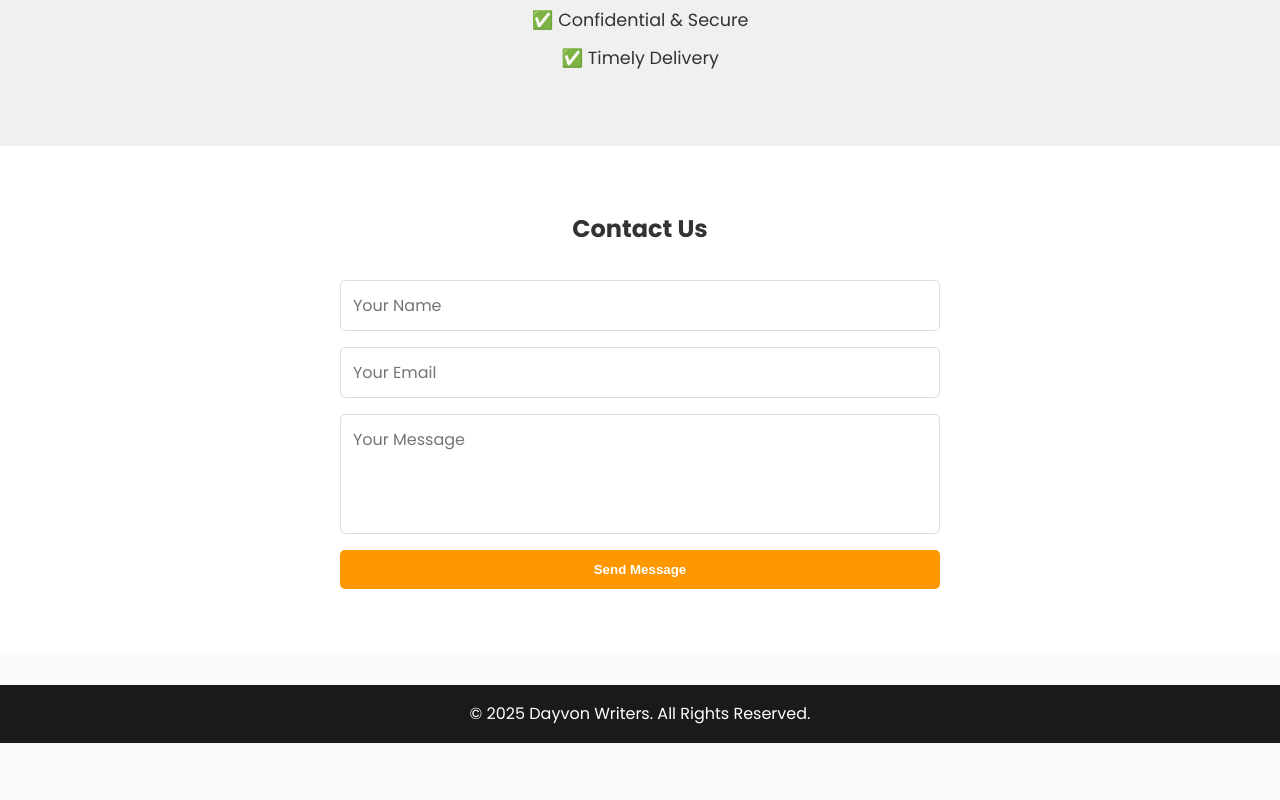
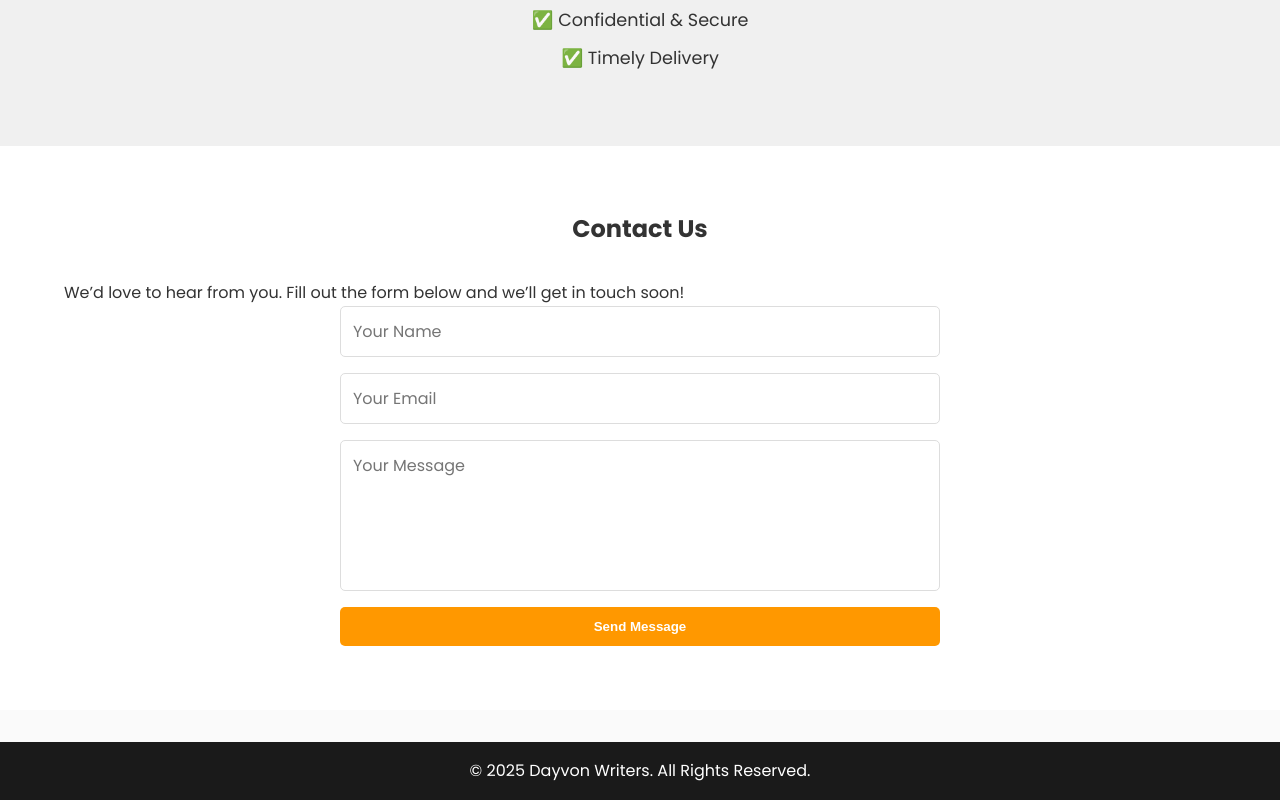
Before and after one commit to Happiness-sudo/Dayvon-writers, a plain HTML site: page index.html in a window 1280 px wide. Shown: the part 1372-2172 px from the top of the page. Before the commit the page ends 2115 px from the top, so only its background shows below. Drawn offline with Linux system fonts and the light colour scheme.

Commit message:
Add Formspree contact form integration

```diff
--- a/index.html
+++ b/index.html
@@ -68,18 +68,20 @@
     </div>
   </section>
 
-  <!-- Contact Section -->
-  <section id="contact" class="contact">
+  <section class="contact" id="contact">
   <div class="container">
     <h2>Contact Us</h2>
-      <form>
-        <input type="text" placeholder="Your Name" required>
-        <input type="email" placeholder="Your Email" required>
-        <textarea placeholder="Your Message" required></textarea>
+    <p>We’d love to hear from you. Fill out the form below and we’ll get in touch soon!</p>
+    <form action="https://formspree.io/f/xrbabzky" method="POST">
+      <input type="text" name="name" placeholder="Your Name" required>
+      <input type="email" name="_replyto" placeholder="Your Email" required>
+      <textarea name="message" rows="5" placeholder="Your Message" required></textarea>
       <button type="submit" class="btn">Send Message</button>
     </form>
   </div>
 </section>
+
+
 
   <!-- Footer -->
   <footer>
```
Lines whose indentation alone changed are shown as unchanged.
